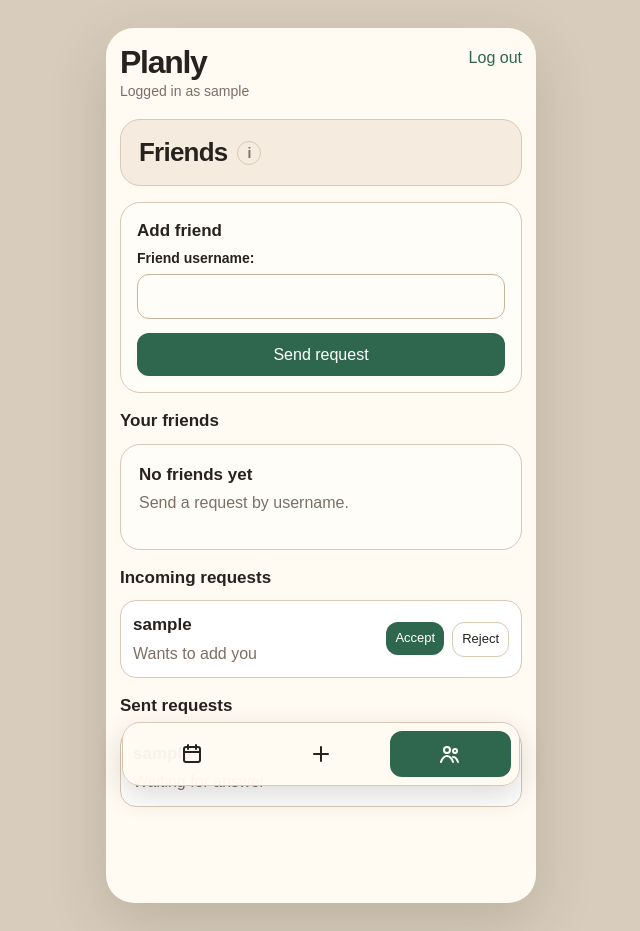
After one commit to OctNazy/planly, a Django app: page /friends/ in a window 1280 px wide. The commit adds this page. Shown: the whole page, without its empty margins (319-959 px from the left). Run offline with Django 5.2, Linux system fonts and the light colour scheme; a user stored in the database is signed in; tables that the repository leaves empty hold one stand-in row (values such as "Sample post").

Commit message:
Add reminder management and friend requests

```diff
--- a/planner/forms.py
+++ b/planner/forms.py
@@ -51,3 +51,10 @@ class ReminderForm(forms.ModelForm):
             "repeat",
             "remove_mode",
         ]
+
+
+class FriendRequestForm(forms.Form):
+    username = forms.CharField(
+        label="Friend username",
+        max_length=150,
+    )
--- a/planner/urls.py
+++ b/planner/urls.py
@@ -11,5 +11,19 @@ urlpatterns = [
     path("events/<int:pk>/delete/", views.event_delete, name="event_delete"),
     path("reminders/new/", views.reminder_create, name="reminder_create"),
     path("reminders/<int:pk>/", views.reminder_detail, name="reminder_detail"),
+    path("reminders/<int:pk>/edit/", views.reminder_update, name="reminder_update"),
+    path("reminders/<int:pk>/delete/", views.reminder_delete, name="reminder_delete"),
     path("reminders/<int:pk>/done/", views.reminder_done, name="reminder_done"),
+    path("friends/", views.friends, name="friends"),
+    path("friends/add/", views.friend_request_create, name="friend_request_create"),
+    path(
+        "friends/requests/<int:pk>/accept/",
+        views.friend_request_accept,
+        name="friend_request_accept",
+    ),
+    path(
+        "friends/requests/<int:pk>/reject/",
+        views.friend_request_reject,
+        name="friend_request_reject",
+    ),
 ]
--- a/planner/views.py
+++ b/planner/views.py
@@ -1,9 +1,11 @@
 from django.contrib.auth.decorators import login_required
+from django.contrib.auth.models import User
 from django.shortcuts import get_object_or_404, redirect, render
 from django.utils import timezone
+from django.views.decorators.http import require_POST
 
-from .forms import EventForm, ReminderForm
-from .models import Event, Reminder
+from .forms import EventForm, FriendRequestForm, ReminderForm
+from .models import Event, FriendRequest, Reminder
 
 
 @login_required
@@ -112,6 +114,50 @@ def reminder_create(request):
 
 
 @login_required
+def reminder_detail(request, pk):
+    reminder = get_object_or_404(Reminder, pk=pk, owner=request.user)
+    return render(request, "planner/reminder_detail.html", {"reminder": reminder})
+
+
+@login_required
+def reminder_update(request, pk):
+    reminder = get_object_or_404(Reminder, pk=pk, owner=request.user)
+
+    if request.method == "POST":
+        form = ReminderForm(request.POST, instance=reminder)
+
+        if form.is_valid():
+            form.save()
+            return redirect("reminder_detail", pk=reminder.pk)
+    else:
+        form = ReminderForm(instance=reminder)
+
+    return render(
+        request,
+        "planner/reminder_form.html",
+        {
+            "form": form,
+            "reminder": reminder,
+        },
+    )
+
+
+@login_required
+def reminder_delete(request, pk):
+    reminder = get_object_or_404(Reminder, pk=pk, owner=request.user)
+
+    if request.method == "POST":
+        reminder.delete()
+        return redirect("event_list")
+
+    return render(
+        request,
+        "planner/reminder_confirm_delete.html",
+        {"reminder": reminder},
+    )
+
+
+@login_required
 def reminder_done(request, pk):
     reminder = get_object_or_404(Reminder, pk=pk, owner=request.user)
 
@@ -123,6 +169,92 @@ def reminder_done(request, pk):
 
 
 @login_required
-def reminder_detail(request, pk):
-    reminder = get_object_or_404(Reminder, pk=pk, owner=request.user)
-    return render(request, "planner/reminder_detail.html", {"reminder": reminder})
+def friends(request):
+    context = friends_context(request.user)
+    return render(request, "planner/friends.html", context)
+
+
+def friends_context(user, form=None):
+    return {
+        "form": form or FriendRequestForm(),
+        "sent_friends": FriendRequest.objects.filter(
+            from_user=user,
+            status=FriendRequest.Status.ACCEPTED,
+        ).select_related("to_user"),
+        "received_friends": FriendRequest.objects.filter(
+            to_user=user,
+            status=FriendRequest.Status.ACCEPTED,
+        ).select_related("from_user"),
+        "incoming_requests": FriendRequest.objects.filter(
+            to_user=user,
+            status=FriendRequest.Status.PENDING,
+        ).select_related("from_user"),
+        "outgoing_requests": FriendRequest.objects.filter(
+            from_user=user,
+            status=FriendRequest.Status.PENDING,
+        ).select_related("to_user"),
+    }
+
+
+@login_required
+@require_POST
+def friend_request_create(request):
+    form = FriendRequestForm(request.POST)
+
+    if form.is_valid():
+        username = form.cleaned_data["username"]
+        to_user = User.objects.filter(username=username).first()
+
+        if to_user is None:
+            form.add_error("username", "User not found.")
+        elif to_user == request.user:
+            form.add_error("username", "You cannot add yourself.")
+        elif friend_request_exists(request.user, to_user):
+            form.add_error("username", "Friend request already exists.")
+        else:
+            FriendRequest.objects.create(
+                from_user=request.user,
+                to_user=to_user,
+            )
+            return redirect("friends")
+
+    context = friends_context(request.user, form)
+    return render(request, "planner/friends.html", context)
+
+
+def friend_request_exists(user, other_user):
+    return FriendRequest.objects.filter(
+        from_user=user,
+        to_user=other_user,
+    ).exists() or FriendRequest.objects.filter(
+        from_user=other_user,
+        to_user=user,
+    ).exists()
+
+
+@login_required
+@require_POST
+def friend_request_accept(request, pk):
+    friend_request = get_object_or_404(
+        FriendRequest,
+        pk=pk,
+        to_user=request.user,
+        status=FriendRequest.Status.PENDING,
+    )
+    friend_request.status = FriendRequest.Status.ACCEPTED
+    friend_request.save()
+    return redirect("friends")
+
+
+@login_required
+@require_POST
+def friend_request_reject(request, pk):
+    friend_request = get_object_or_404(
+        FriendRequest,
+        pk=pk,
+        to_user=request.user,
+        status=FriendRequest.Status.PENDING,
+    )
+    friend_request.status = FriendRequest.Status.REJECTED
+    friend_request.save()
+    return redirect("friends")
--- a/static/css/styles.css
+++ b/static/css/styles.css
@@ -37,7 +37,7 @@ a:hover {
     width: min(100%, 430px);
     min-height: 100vh;
     margin: 0 auto;
-    padding: 18px 14px 20px;
+    padding: 18px 14px 96px;
     background: var(--paper);
 }
 
@@ -239,6 +239,36 @@ h3 {
     background: #e3e8d7;
 }
 
+.friend-row {
+    display: flex;
+    justify-content: space-between;
+    gap: 12px;
+    align-items: center;
+    padding: 12px;
+    border: 1px solid var(--line);
+    border-radius: 16px;
+    background: white;
+}
+
+.friend-row p {
+    margin-bottom: 0;
+}
+
+.friend-actions {
+    display: flex;
+    gap: 8px;
+}
+
+.friend-actions form {
+    margin: 0;
+}
+
+.friend-actions button {
+    width: auto;
+    padding: 7px 9px;
+    font-size: 13px;
+}
+
 .done-form {
     margin: 0;
 }
@@ -295,8 +325,59 @@ h3 {
     margin-bottom: 16px;
 }
 
-.form-head p:last-child {
+.title-row {
+    position: relative;
+    display: flex;
+    gap: 10px;
+    align-items: flex-start;
+}
+
+.title-row h2 {
     margin-bottom: 0;
+}
+
+.info-popover {
+    position: relative;
+    flex: 0 0 auto;
+}
+
+.info-popover summary {
+    display: grid;
+    place-items: center;
+    width: 24px;
+    height: 24px;
+    margin-top: 3px;
+    border: 1px solid var(--line);
+    border-radius: 50%;
+    color: var(--muted);
+    font-size: 14px;
+    font-weight: 700;
+    cursor: pointer;
+    list-style: none;
+}
+
+.info-popover summary::-webkit-details-marker {
+    display: none;
+}
+
+.info-popover[open] summary {
+    border-color: var(--accent);
+    color: var(--accent);
+}
+
+.info-popover p {
+    position: absolute;
+    right: 0;
+    z-index: 20;
+    width: 230px;
+    margin: 8px 0 0;
+    padding: 10px;
+    border: 1px solid var(--line);
+    border-radius: 12px;
+    background: white;
+    color: var(--text);
+    box-shadow: 0 10px 25px rgba(42, 35, 25, 0.14);
+    font-size: 14px;
 }
 
 .description {
@@ -340,6 +421,16 @@ button {
     color: white;
     font: inherit;
     cursor: pointer;
+}
+
+.secondary-button {
+    border: 1px solid var(--line);
+    background: white;
+    color: var(--text);
+}
+
+.secondary-button:hover {
+    background: var(--paper-soft);
 }
 
 button {
@@ -426,31 +517,46 @@ textarea:focus {
 }
 
 .bottom-nav {
-    position: sticky;
-    bottom: 12px;
-    z-index: 10;
+    position: fixed;
+    left: 50%;
+    bottom: 14px;
+    z-index: 30;
     display: grid;
-    grid-template-columns: 1fr 1fr;
+    grid-template-columns: repeat(3, 1fr);
     gap: 8px;
-    margin-top: 24px;
+    width: min(calc(100% - 28px), 398px);
+    margin: 0;
     padding: 8px;
     border: 1px solid var(--line);
     border-radius: 18px;
     background: rgba(255, 250, 242, 0.96);
+    box-shadow: 0 10px 28px rgba(42, 35, 25, 0.16);
+    transform: translateX(-50%);
 }
 
 .bottom-nav a,
 .bottom-nav span {
-    display: block;
+    display: grid;
+    place-items: center;
+    min-height: 46px;
     padding: 10px 12px;
     border-radius: 12px;
     color: var(--text);
-    text-align: center;
 }
 
 .bottom-nav .active {
     background: var(--accent);
     color: white;
+}
+
+.bottom-nav svg {
+    width: 24px;
+    height: 24px;
+    fill: none;
+    stroke: currentColor;
+    stroke-width: 2;
+    stroke-linecap: round;
+    stroke-linejoin: round;
 }
 
 .errorlist {
--- a/templates/base.html
+++ b/templates/base.html
@@ -11,7 +11,6 @@
     <main class="app">
         <header class="app-header">
             <div>
-                <p class="eyebrow">calendar for plans</p>
                 <h1>Planly</h1>
                 {% if user.is_authenticated %}
                     <p class="hello">Logged in as {{ user.username }}</p>
@@ -33,18 +32,60 @@
 
         {% if user.is_authenticated %}
             {% with current_url=request.resolver_match.url_name %}
-                <nav class="bottom-nav">
+                <nav class="bottom-nav" aria-label="Main navigation">
                     {% if current_url == 'event_list' %}
-                        <span class="active">Plans</span>
+                        <span class="active" aria-label="Plans">
+                            <svg viewBox="0 0 24 24" aria-hidden="true">
+                                <rect x="4" y="5" width="16" height="15" rx="2"></rect>
+                                <path d="M8 3v4"></path>
+                                <path d="M16 3v4"></path>
+                                <path d="M4 10h16"></path>
+                            </svg>
+                        </span>
                     {% else %}
-                        <a href="{% url 'event_list' %}">Plans</a>
+                        <a href="{% url 'event_list' %}" aria-label="Plans">
+                            <svg viewBox="0 0 24 24" aria-hidden="true">
+                                <rect x="4" y="5" width="16" height="15" rx="2"></rect>
+                                <path d="M8 3v4"></path>
+                                <path d="M16 3v4"></path>
+                                <path d="M4 10h16"></path>
+                            </svg>
+                        </a>
                     {% endif %}
 
                     {% if current_url == 'event_create' or current_url == 'reminder_create' %}
-                        <span class="active">Create</span>
+                        <span class="active" aria-label="Create">
+                            <svg viewBox="0 0 24 24" aria-hidden="true">
+                                <path d="M12 5v14"></path>
+                                <path d="M5 12h14"></path>
+                            </svg>
+                        </span>
                     {% else %}
-                        <a href="{% url 'event_create' %}">
-                            Create
+                        <a href="{% url 'event_create' %}" aria-label="Create">
+                            <svg viewBox="0 0 24 24" aria-hidden="true">
+                                <path d="M12 5v14"></path>
+                                <path d="M5 12h14"></path>
+                            </svg>
+                        </a>
+                    {% endif %}
+
+                    {% if current_url == 'friends' %}
+                        <span class="active" aria-label="Friends">
+                            <svg viewBox="0 0 24 24" aria-hidden="true">
+                                <circle cx="9" cy="8" r="3"></circle>
+                                <path d="M3 20c1-4 4-6 6-6s5 2 6 6"></path>
+                                <circle cx="17" cy="9" r="2"></circle>
+                                <path d="M15 15c2 0 4 2 5 5"></path>
+                            </svg>
+                        </span>
+                    {% else %}
+                        <a href="{% url 'friends' %}" aria-label="Friends">
+                            <svg viewBox="0 0 24 24" aria-hidden="true">
+                                <circle cx="9" cy="8" r="3"></circle>
+                                <path d="M3 20c1-4 4-6 6-6s5 2 6 6"></path>
+                                <circle cx="17" cy="9" r="2"></circle>
+                                <path d="M15 15c2 0 4 2 5 5"></path>
+                            </svg>
                         </a>
                     {% endif %}
                 </nav>
--- /dev/null
+++ b/templates/planner/friends.html
@@ -0,0 +1,110 @@
+{% extends "base.html" %}
+
+{% block content %}
+<section class="page-head">
+    <div>
+        <div class="title-row">
+            <h2>Friends</h2>
+            <details class="info-popover">
+                <summary aria-label="Friends info">i</summary>
+                <p>Add people by username. Accepted friends will be used for shared plans later.</p>
+            </details>
+        </div>
+    </div>
+</section>
+
+<section class="form-card">
+    <h3>Add friend</h3>
+    <form method="post" action="{% url 'friend_request_create' %}" class="plan-form">
+        {% csrf_token %}
+        {{ form.as_p }}
+        <button type="submit">Send request</button>
+    </form>
+</section>
+
+<section class="list-section">
+    <div class="section-title">
+        <h3>Your friends</h3>
+    </div>
+
+    <section class="event-list">
+        {% for friend_request in sent_friends %}
+            <article class="friend-row">
+                <div>
+                    <h3>{{ friend_request.to_user.username }}</h3>
+                    <p class="muted">Friend</p>
+                </div>
+            </article>
+        {% endfor %}
+
+        {% for friend_request in received_friends %}
+            <article class="friend-row">
+                <div>
+                    <h3>{{ friend_request.from_user.username }}</h3>
+                    <p class="muted">Friend</p>
+                </div>
+            </article>
+        {% endfor %}
+
+        {% if not sent_friends and not received_friends %}
+            <section class="empty-state">
+                <h3>No friends yet</h3>
+                <p class="muted">Send a request by username.</p>
+            </section>
+        {% endif %}
+    </section>
+</section>
+
+<section class="list-section">
+    <div class="section-title">
+        <h3>Incoming requests</h3>
+    </div>
+
+    <section class="event-list">
+        {% for friend_request in incoming_requests %}
+            <article class="friend-row">
+                <div>
+                    <h3>{{ friend_request.from_user.username }}</h3>
+                    <p class="muted">Wants to add you</p>
+                </div>
+
+                <div class="friend-actions">
+                    <form method="post" action="{% url 'friend_request_accept' friend_request.pk %}">
+                        {% csrf_token %}
+                        <button type="submit">Accept</button>
+                    </form>
+                    <form method="post" action="{% url 'friend_request_reject' friend_request.pk %}">
+                        {% csrf_token %}
+                        <button type="submit" class="secondary-button">Reject</button>
+                    </form>
+                </div>
+            </article>
+        {% empty %}
+            <section class="empty-state">
+                <p class="muted">No incoming requests.</p>
+            </section>
+        {% endfor %}
+    </section>
+</section>
+
+<section class="list-section">
+    <div class="section-title">
+        <h3>Sent requests</h3>
+    </div>
+
+    <section class="event-list">
+        {% for friend_request in outgoing_requests %}
+            <article class="friend-row">
+                <div>
+                    <h3>{{ friend_request.to_user.username }}</h3>
+                    <p class="muted">Waiting for answer</p>
+                </div>
+            </article>
+        {% empty %}
+            <section class="empty-state">
+                <p class="muted">No sent requests.</p>
+            </section>
+        {% endfor %}
+    </section>
+</section>
+{% endblock %}
--- a/templates/planner/reminder_detail.html
+++ b/templates/planner/reminder_detail.html
@@ -41,6 +41,8 @@
 </article>
 
 <section class="actions">
+    <a href="{% url 'reminder_update' reminder.pk %}" class="button-link">Edit</a>
+    <a href="{% url 'reminder_delete' reminder.pk %}" class="danger-link">Delete</a>
     {% if not reminder.is_done %}
         <form method="post" action="{% url 'reminder_done' reminder.pk %}" class="done-form">
             {% csrf_token %}
```
Also changed, not shown: planner/admin.py (+8 -1 lines), planner/models.py (+36 -0 lines), planner/tests.py (+139 -1 lines), templates/planner/event_form.html (+14 -5 lines), templates/planner/event_list.html (+7 -3 lines), templates/planner/reminder_confirm_delete.html (added, +14 -0 lines), templates/planner/reminder_form.html (+17 -7 lines), planner/migrations/0003_friendrequest.py (added).
